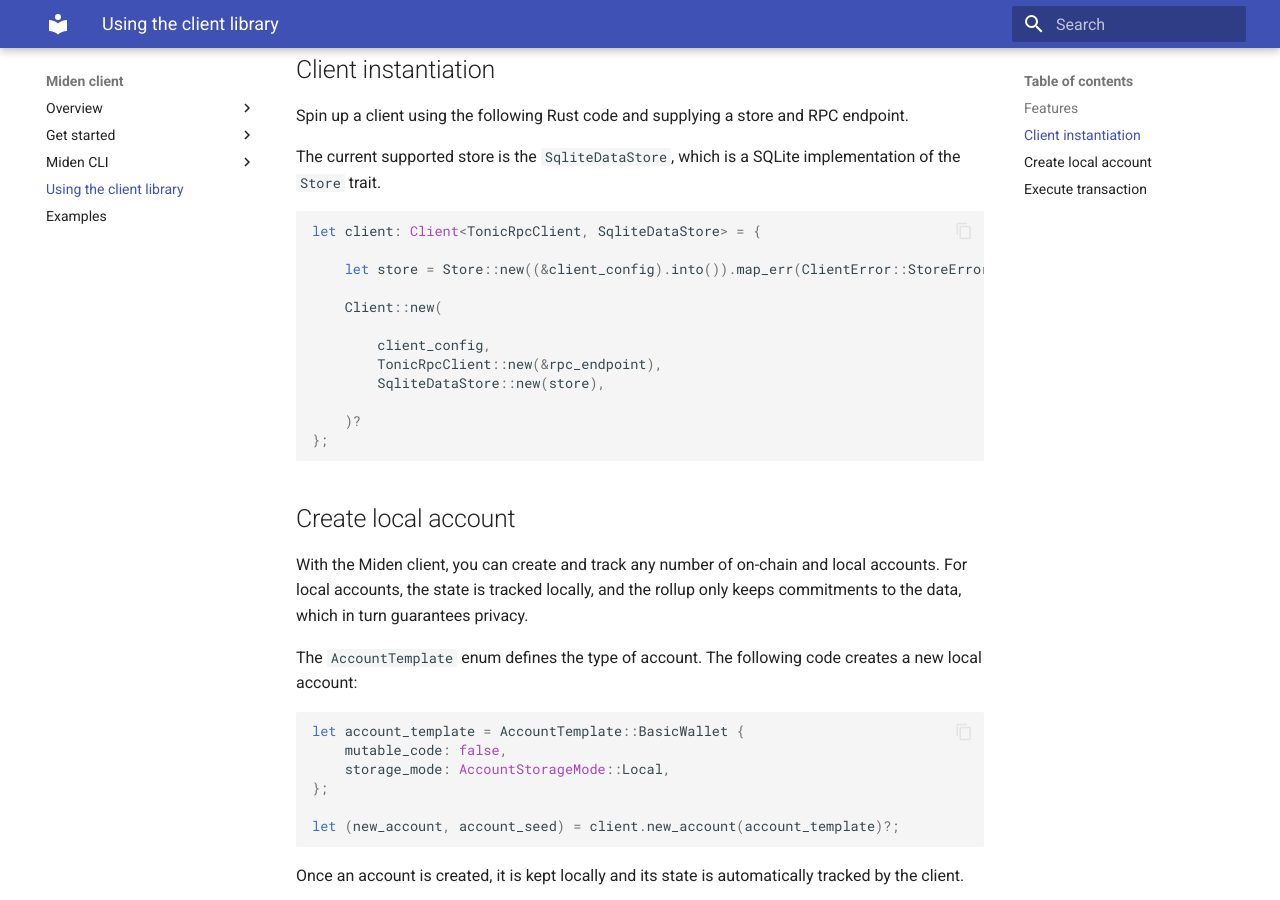
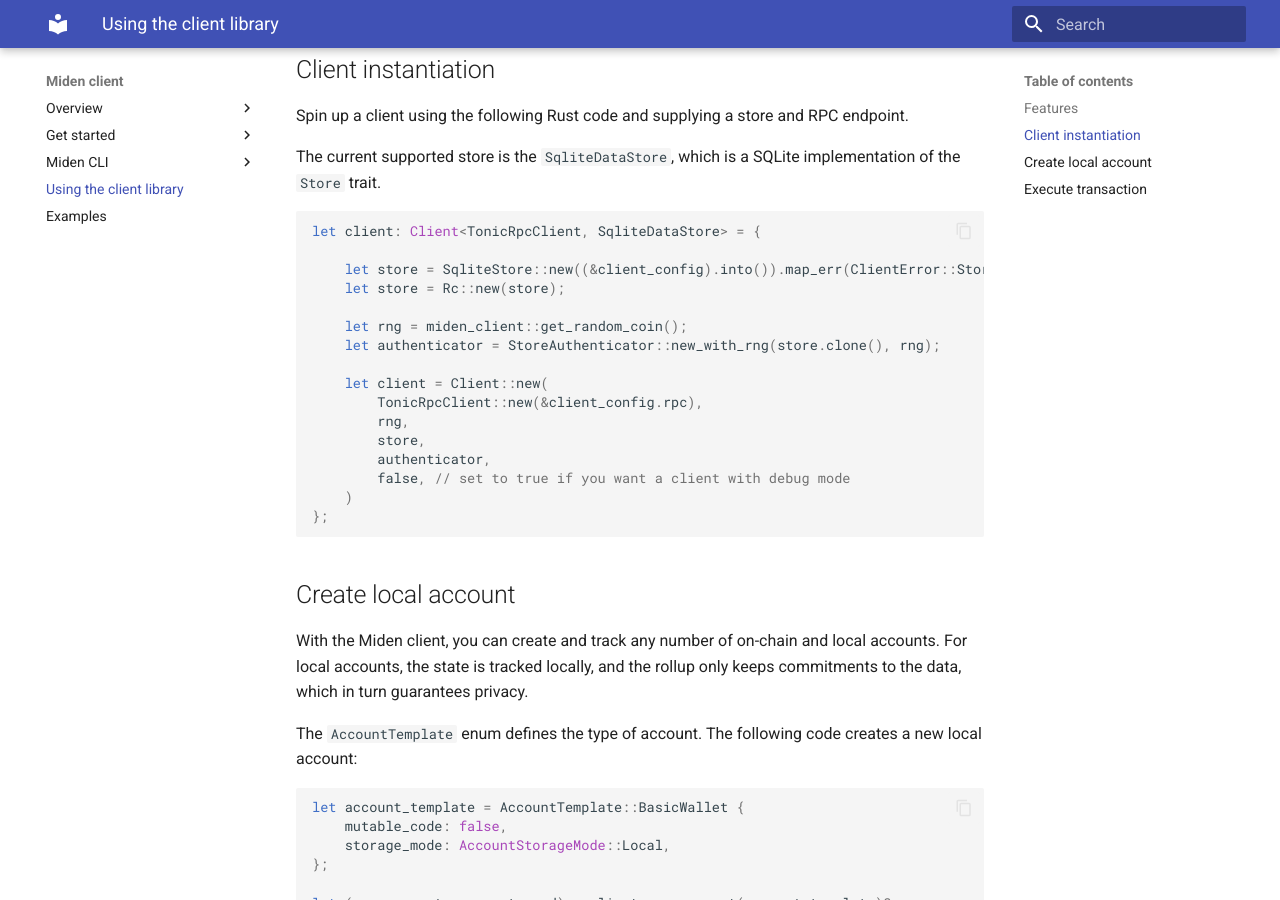
Before and after one commit to 0xPolygonMiden/miden-client, an MkDocs documentation site: the page built from docs/library.md, in a window 1280 px wide and 900 px high, scrolled down 502 px. Built offline with MkDocs 1.6.1 and Material for MkDocs 9.7.7, drawn with Linux system fonts in a browser that asks for light colours.

Commit message:
docs: update docs from changes to CLI

````diff
--- a/docs/library.md
+++ b/docs/library.md
@@ -27,15 +27,19 @@
 ```rust
 let client: Client<TonicRpcClient, SqliteDataStore> = {
 
-    let store = Store::new((&client_config).into()).map_err(ClientError::StoreError)?;
+    let store = SqliteStore::new((&client_config).into()).map_err(ClientError::StoreError)?;
+    let store = Rc::new(store);
 
-    Client::new(
+    let rng = miden_client::get_random_coin();
+    let authenticator = StoreAuthenticator::new_with_rng(store.clone(), rng);
 
-        client_config,
-        TonicRpcClient::new(&rpc_endpoint),
-        SqliteDataStore::new(store),
-
-    )?
+    let client = Client::new(
+        TonicRpcClient::new(&client_config.rpc),
+        rng,
+        store,
+        authenticator,
+        false, // set to true if you want a client with debug mode
+    )
 };
 ```
 
````
Also changed, not shown: docs/cli-config.md (+6 -0 lines), docs/cli-reference.md (+28 -10 lines).
